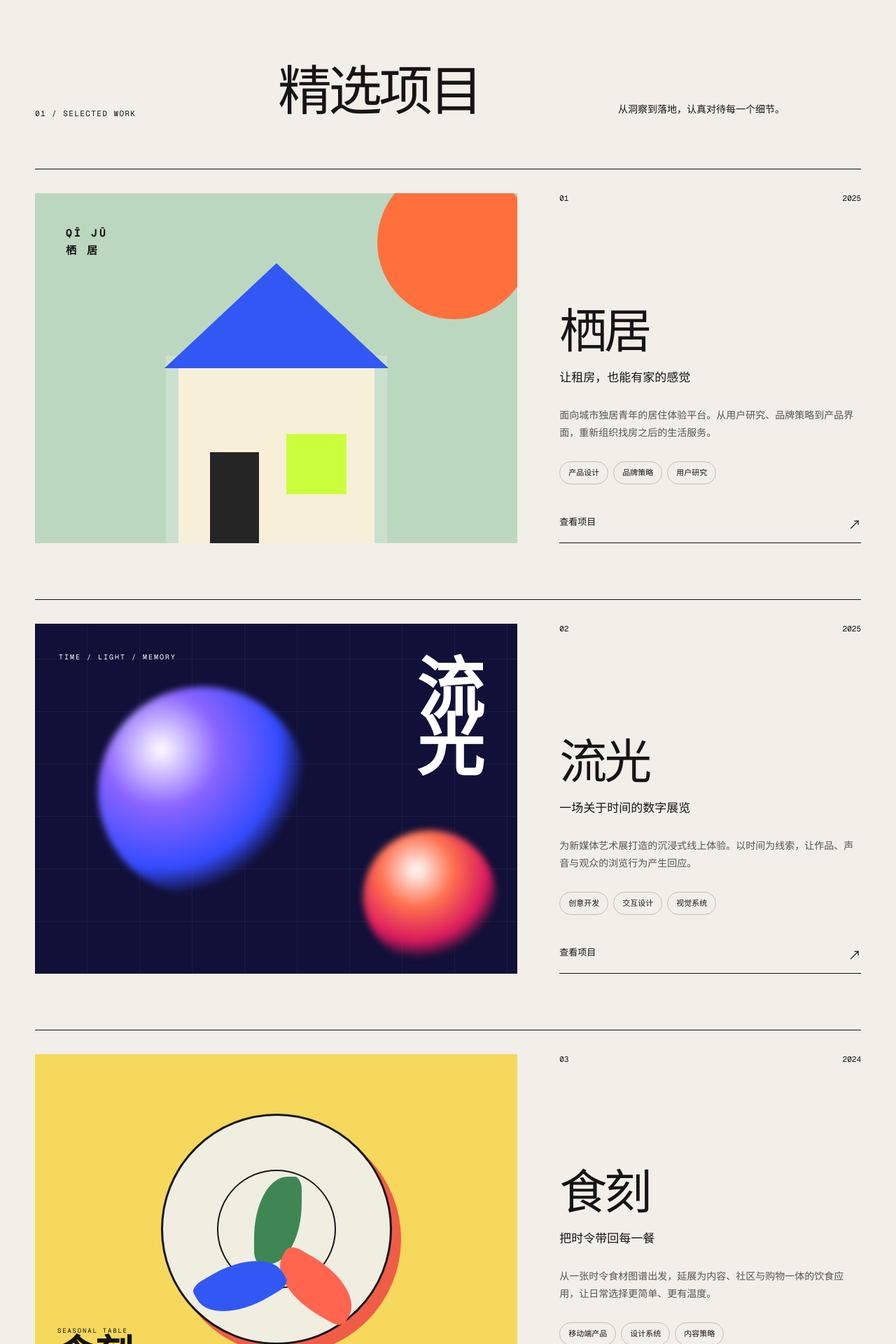
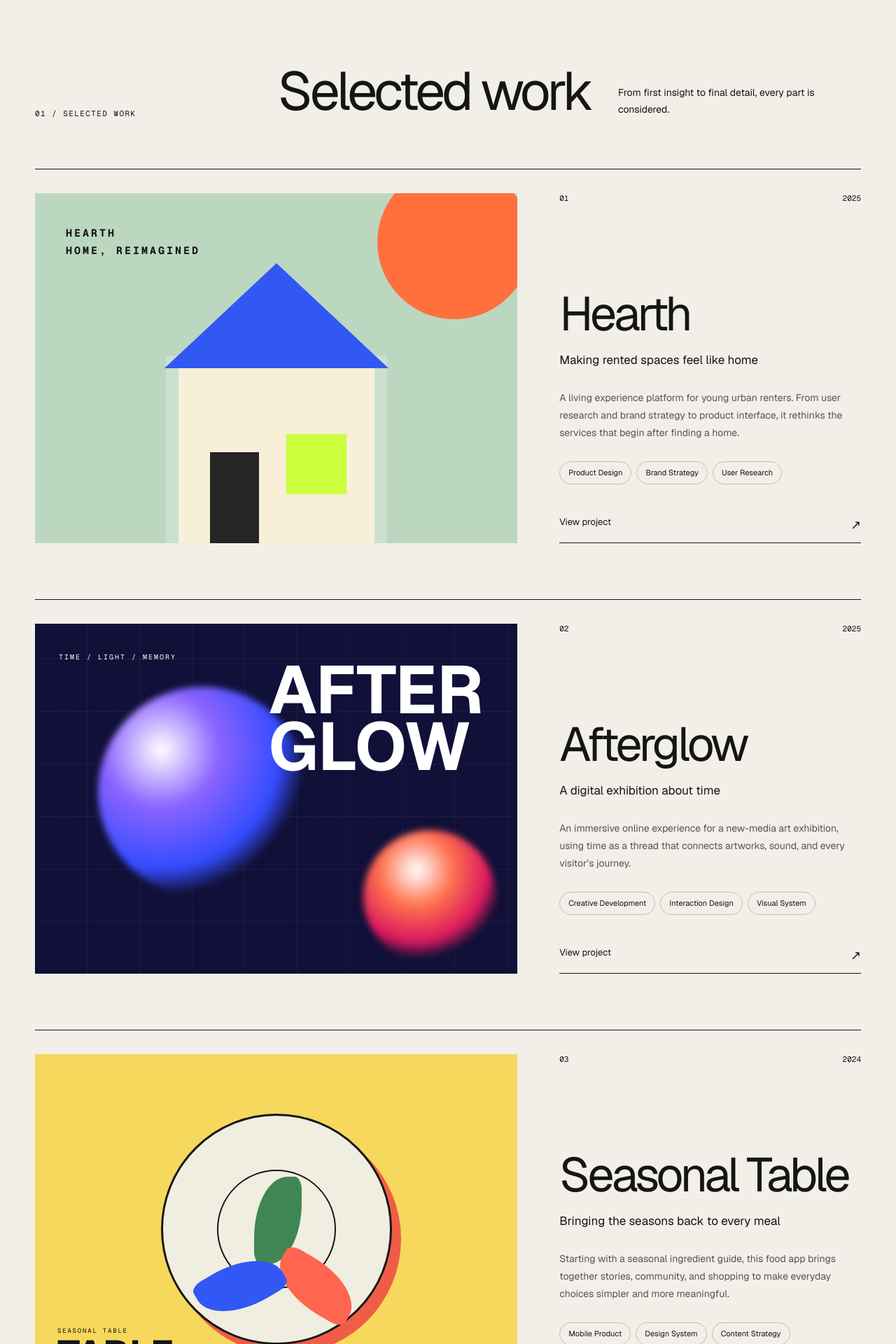
Before and after one commit to sammydyx/sammydyx.github.io, a Next.js app: page / in a window 1280 px wide. Shown: the part 880-2800 px from the top of the page at 70% size. Built offline with nearby package versions, Linux system fonts and the light colour scheme.

Commit message:
Translate portfolio to English

```diff
--- a/app/layout.tsx
+++ b/app/layout.tsx
@@ -6,13 +6,13 @@ const geistSans = Geist({ variable: "--font-geist-sans", subsets: ["latin"] });
 const geistMono = Geist_Mono({ variable: "--font-geist-mono", subsets: ["latin"] });
 
 export const metadata: Metadata = {
-  title: "林屿 — 数字产品设计师与创意开发者",
-  description: "林屿的个人作品集，专注数字产品、品牌体验与创意开发。",
+  title: "Lin Yu — Independent Designer & Creative Developer",
+  description: "Lin Yu’s portfolio for digital products, brand experiences, and creative development.",
   icons: { icon: "/favicon.svg", shortcut: "/favicon.svg" },
-  openGraph: { title: "林屿 / LIN YU", description: "数字产品设计师 · 创意开发者", images: ["/og.png"] },
-  twitter: { card: "summary_large_image", title: "林屿 / LIN YU", description: "数字产品设计师 · 创意开发者", images: ["/og.png"] },
+  openGraph: { title: "Lin Yu / Independent Designer", description: "Digital product designer and creative developer.", images: ["/og.png"] },
+  twitter: { card: "summary_large_image", title: "Lin Yu / Independent Designer", description: "Digital product designer and creative developer.", images: ["/og.png"] },
 };
 
 export default function RootLayout({ children }: Readonly<{ children: React.ReactNode }>) {
-  return <html lang="zh-CN"><body className={`${geistSans.variable} ${geistMono.variable}`}>{children}</body></html>;
+  return <html lang="en"><body className={`${geistSans.variable} ${geistMono.variable}`}>{children}</body></html>;
 }
--- a/app/page.tsx
+++ b/app/page.tsx
@@ -2,50 +2,50 @@ const projects = [
   {
     number: "01",
     year: "2025",
-    title: "栖居",
-    subtitle: "让租房，也能有家的感觉",
+    title: "Hearth",
+    subtitle: "Making rented spaces feel like home",
     description:
-      "面向城市独居青年的居住体验平台。从用户研究、品牌策略到产品界面，重新组织找房之后的生活服务。",
-    tags: ["产品设计", "品牌策略", "用户研究"],
+      "A living experience platform for young urban renters. From user research and brand strategy to product interface, it rethinks the services that begin after finding a home.",
+    tags: ["Product Design", "Brand Strategy", "User Research"],
     className: "project-home",
     visual: (
       <div className="home-visual" aria-hidden="true">
         <div className="sun" />
         <div className="house"><span /><span /></div>
-        <p>QĪ JŪ<br />栖 居</p>
+        <p>HEARTH<br />HOME, REIMAGINED</p>
       </div>
     ),
   },
   {
     number: "02",
     year: "2025",
-    title: "流光",
-    subtitle: "一场关于时间的数字展览",
+    title: "Afterglow",
+    subtitle: "A digital exhibition about time",
     description:
-      "为新媒体艺术展打造的沉浸式线上体验。以时间为线索，让作品、声音与观众的浏览行为产生回应。",
-    tags: ["创意开发", "交互设计", "视觉系统"],
+      "An immersive online experience for a new-media art exhibition, using time as a thread that connects artworks, sound, and every visitor’s journey.",
+    tags: ["Creative Development", "Interaction Design", "Visual System"],
     className: "project-light",
     visual: (
       <div className="light-visual" aria-hidden="true">
         <div className="orb orb-one" /><div className="orb orb-two" />
         <span>TIME / LIGHT / MEMORY</span>
-        <strong>流<br />光</strong>
+        <strong>AFTER<br />GLOW</strong>
       </div>
     ),
   },
   {
     number: "03",
     year: "2024",
-    title: "食刻",
-    subtitle: "把时令带回每一餐",
+    title: "Seasonal Table",
+    subtitle: "Bringing the seasons back to every meal",
     description:
-      "从一张时令食材图谱出发，延展为内容、社区与购物一体的饮食应用，让日常选择更简单、更有温度。",
-    tags: ["移动端产品", "设计系统", "内容策略"],
+      "Starting with a seasonal ingredient guide, this food app brings together stories, community, and shopping to make everyday choices simpler and more meaningful.",
+    tags: ["Mobile Product", "Design System", "Content Strategy"],
     className: "project-food",
     visual: (
       <div className="food-visual" aria-hidden="true">
         <div className="plate"><i /><i /><i /></div>
-        <div className="food-type"><small>SEASONAL TABLE</small><strong>食刻</strong><span>春生 · 夏长 · 秋收 · 冬藏</span></div>
+        <div className="food-type"><small>SEASONAL TABLE</small><strong>TABLE</strong><span>SPRING · SUMMER · AUTUMN · WINTER</span></div>
       </div>
     ),
   },
@@ -54,20 +54,20 @@ const projects = [
 export default function Home() {
   return (
     <main>
-      <nav className="nav shell" aria-label="主导航">
-        <a className="brand" href="#top" aria-label="林屿作品集首页">LY<span>°</span></a>
+      <nav className="nav shell" aria-label="Main navigation">
+        <a className="brand" href="#top" aria-label="Lin Yu portfolio home">LY<span>°</span></a>
         <div className="nav-links">
-          <a href="#work">作品</a><a href="#about">关于</a><a href="#contact">联系</a>
+          <a href="#work">Work</a><a href="#about">About</a><a href="#contact">Contact</a>
         </div>
-        <a className="availability" href="mailto:hello@example.com"><span /> 接受新项目</a>
+        <a className="availability" href="mailto:hello@example.com"><span /> Available for projects</a>
       </nav>
 
       <header className="hero shell" id="top">
         <p className="eyebrow">Independent designer &amp; creative developer · Shanghai</p>
-        <h1>我把复杂的想法，<br />变成<span className="circled">清晰</span>而动人的<br />数字体验。</h1>
+        <h1>I turn complex ideas<br />into <span className="circled">clear</span>, memorable<br />digital experiences.</h1>
         <div className="hero-bottom">
-          <p>你好，我是林屿，一名专注数字产品、品牌体验与创意开发的独立设计师。</p>
-          <a className="round-link" href="#work" aria-label="查看精选作品"><span>↓</span> 看作品</a>
+          <p>Hi, I’m Lin Yu—an independent designer focused on digital products, brand experiences, and creative development.</p>
+          <a className="round-link" href="#work" aria-label="View selected work"><span>↓</span> View work</a>
         </div>
         <div className="hero-shape" aria-hidden="true"><span>IDEAS<br />INTO<br />IMPACT</span></div>
       </header>
@@ -75,8 +75,8 @@ export default function Home() {
       <section className="work shell" id="work">
         <div className="section-heading">
           <p className="kicker">01 / SELECTED WORK</p>
-          <h2>精选项目</h2>
-          <p>从洞察到落地，认真对待每一个细节。</p>
+          <h2>Selected work</h2>
+          <p>From first insight to final detail, every part is considered.</p>
         </div>
         <div className="project-list">
           {projects.map((project) => (
@@ -87,7 +87,7 @@ export default function Home() {
                 <h3>{project.title}</h3><h4>{project.subtitle}</h4>
                 <p>{project.description}</p>
                 <ul>{project.tags.map((tag) => <li key={tag}>{tag}</li>)}</ul>
-                <a href={`mailto:hello@example.com?subject=想了解项目：${project.title}`} aria-label={`了解${project.title}项目`}>查看项目 <span>↗</span></a>
+                <a href={`mailto:hello@example.com?subject=Project inquiry: ${project.title}`} aria-label={`Learn about ${project.title}`}>View project <span>↗</span></a>
               </div>
             </article>
           ))}
@@ -96,34 +96,34 @@ export default function Home() {
 
       <section className="services" id="about">
         <div className="shell services-grid">
-          <div><p className="kicker">02 / WHAT I DO</p><h2>想得清楚，<br />做得漂亮。</h2></div>
+          <div><p className="kicker">02 / WHAT I DO</p><h2>Think clearly.<br />Make beautifully.</h2></div>
           <div className="service-list">
-            <div><span>01</span><h3>产品与体验设计</h3><p>从用户洞察、信息架构到交互原型与视觉落地，构建真正好用的数字产品。</p></div>
-            <div><span>02</span><h3>品牌与视觉系统</h3><p>把品牌的核心想法变成一套有辨识度、可持续生长的视觉语言。</p></div>
-            <div><span>03</span><h3>创意开发</h3><p>用代码延伸设计，让网站、互动装置和数字体验拥有更鲜活的表达。</p></div>
+            <div><span>01</span><h3>Product &amp; Experience Design</h3><p>From user insight and information architecture to prototypes and final visuals, I create digital products people genuinely enjoy using.</p></div>
+            <div><span>02</span><h3>Brand &amp; Visual Systems</h3><p>I turn a brand’s core idea into a distinctive visual language built to grow with it.</p></div>
+            <div><span>03</span><h3>Creative Development</h3><p>I use code to extend design, bringing more life to websites, installations, and digital experiences.</p></div>
           </div>
         </div>
       </section>
 
       <section className="about shell">
-        <div className="portrait" aria-hidden="true"><div className="portrait-mark">林<br />屿</div><span>DESIGN WITH CURIOSITY</span></div>
+        <div className="portrait" aria-hidden="true"><div className="portrait-mark">LIN<br />YU</div><span>DESIGN WITH CURIOSITY</span></div>
         <div className="about-copy">
           <p className="kicker">03 / ABOUT ME</p>
-          <h2>保持好奇，<br />也保持<span>具体。</span></h2>
-          <p className="lead">我相信好的设计，不只是在屏幕上看起来漂亮，而是能让人与信息、服务和彼此建立更自然的连接。</p>
-          <p>过去 6 年，我与不同阶段的团队合作，从零到一打造产品，也帮助成熟品牌寻找新的表达。工作之外，我喜欢逛旧书店、拍城市里不起眼的角落，以及不断折腾自己的小项目。</p>
-          <div className="facts"><div><strong>6+</strong><span>年设计经验</span></div><div><strong>24</strong><span>个落地项目</span></div><div><strong>8</strong><span>项设计奖项</span></div></div>
+          <h2>Stay curious.<br />Stay <span>specific.</span></h2>
+          <p className="lead">I believe great design is more than looking good on screen. It helps people form more natural connections with information, services, and each other.</p>
+          <p>For the past six years, I’ve worked with teams at every stage—from shaping products from zero to helping established brands find new ways to speak. Away from work, I browse old bookshops, photograph overlooked city corners, and keep making small things of my own.</p>
+          <div className="facts"><div><strong>6+</strong><span>Years of experience</span></div><div><strong>24</strong><span>Launched projects</span></div><div><strong>8</strong><span>Design awards</span></div></div>
         </div>
       </section>
 
       <footer id="contact">
         <div className="shell footer-inner">
           <p className="kicker">04 / LET&apos;S TALK</p>
-          <h2>有个好想法？<br /><a href="mailto:hello@example.com">一起把它做出来。<span>↗</span></a></h2>
+          <h2>Have a good idea?<br /><a href="mailto:hello@example.com">Let’s make it real. <span>↗</span></a></h2>
           <div className="footer-bottom">
-            <p>© 2026 林屿. 用好奇心与代码制作。</p>
-            <div><a href="#">即刻</a><a href="#">小红书</a><a href="#">LinkedIn</a><a href="mailto:hello@example.com">Email</a></div>
-            <a href="#top">回到顶部 ↑</a>
+            <p>© 2026 Lin Yu. Made with curiosity and code.</p>
+            <div><a href="#">Instant</a><a href="#">RED</a><a href="#">LinkedIn</a><a href="mailto:hello@example.com">Email</a></div>
+            <a href="#top">Back to top ↑</a>
           </div>
         </div>
       </footer>
```
Also changed, not shown: 1 other file (tests, documents, lock files or other folders).
